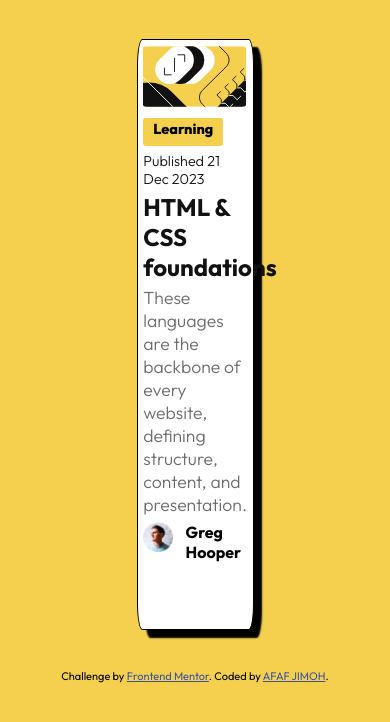
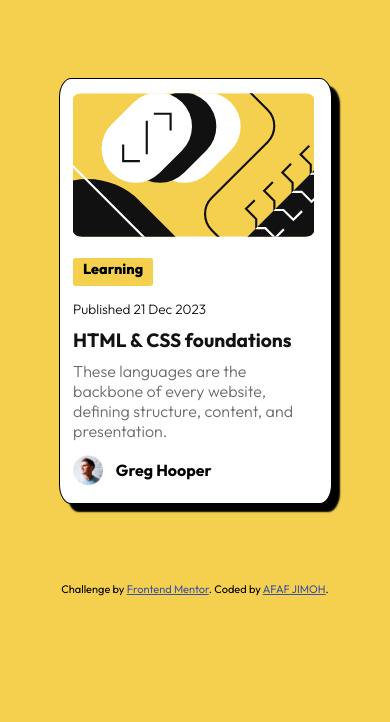
Before and after one commit to afafadeife1-code/blog-card-project, a plain HTML site: page index.html in a window 390 px wide. Drawn offline with Linux system fonts and the light colour scheme.

Commit message:
media-query

```diff
--- a/index.html
+++ b/index.html
@@ -48,6 +48,7 @@
         border-width: 0.07rem;
         box-shadow: 0.5rem 0.5rem 0.1rem black;
         margin: 10% auto;
+        display: block;
       }
       #author-image {
         height: 30px;
@@ -101,6 +102,25 @@
         margin: auto 0;
         font-weight: 700;
       }
+      @media (max-width: 1024px) {
+        .container {
+    width: 70vw;
+    height: auto;
+    margin: 20% auto;
+  }
+
+  .writeup p {
+    font-size: 1rem;
+  }
+
+  .writeup h2 {
+    font-size: 1.2rem;
+  }
+
+  #date {
+    font-size: 0.85rem;}
+}
+
     </style>
   </head>
   <body>
```
